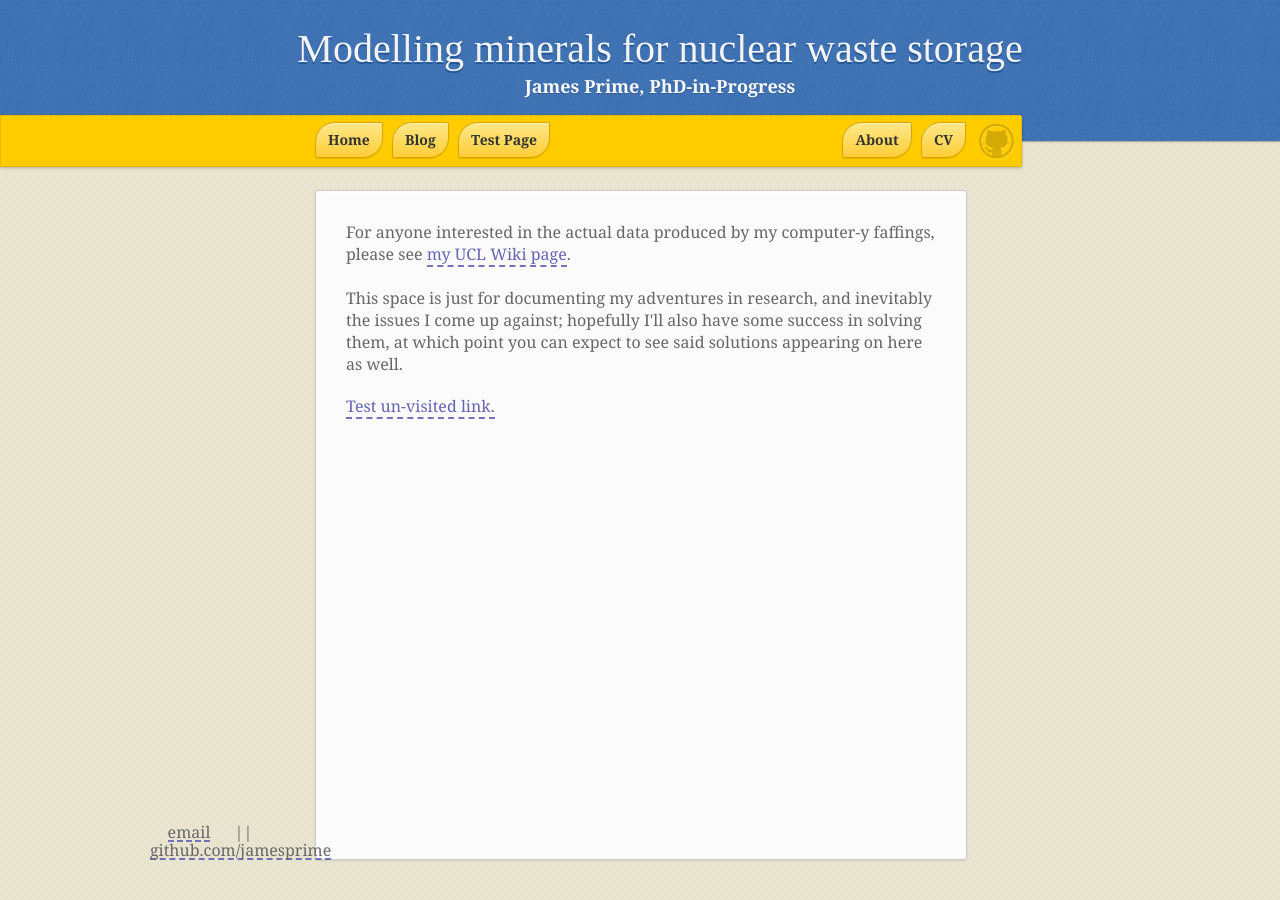
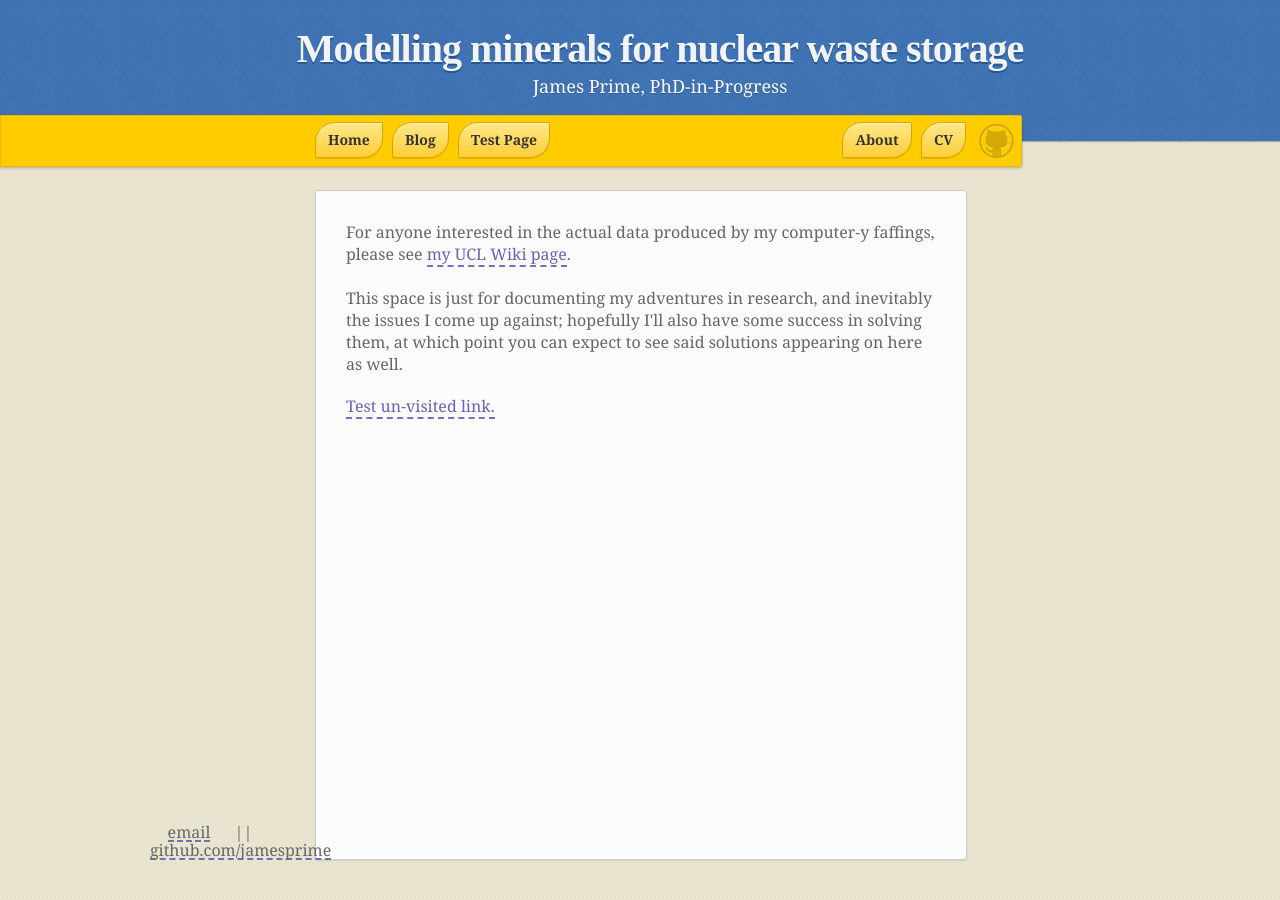
Before and after one commit to jamesprime/jamesprime.github.io, a Jekyll site: the page built from index.html, in a window 1280 px wide. Built offline with Jekyll 4.4.1, drawn with Linux system fonts in a browser that asks for light colours; nearby versions of some CDN libraries; some web fonts are replaced.

Commit message:
Updated _sass/jamesprime.scss
Added header h1 font-weight: 700 and letter-spacing: -1px, and added header h2 font-weight: 400

```diff
--- a/_sass/jamesprime.scss
+++ b/_sass/jamesprime.scss
@@ -202,6 +202,8 @@ header {
 
     h1 {
         font: 40px/48px Merriweather; //, Copse, 'Helvetica Neue', Helvetica, Arial, sans-serif;
+        font-weight: 700; // Equivalent to "bold"
+        letter-spacing: -1px;
         color: #f3f3f3;
         text-shadow: 0 2px 0 #235796;
         margin: 0;
@@ -223,6 +225,7 @@ header {
         color: #fbfbfb; // Originally #d8d8d8; changed based on tota11y's contrast recommendations
         text-shadow: rgba(#000, .2) 0 1px 0;
         font-size: 18px;
+        font-weight: 400; // Equivalent to "normal"
         line-height: 1.5em;
         margin: 0;
     }
```
